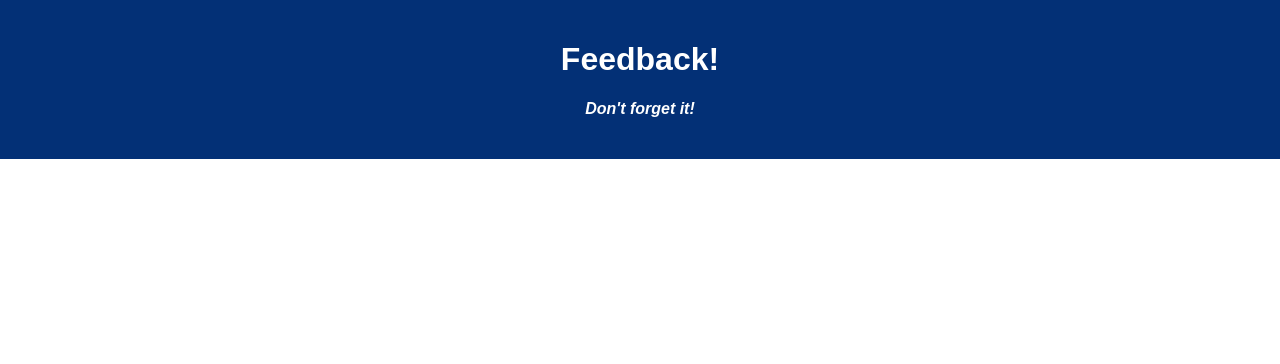
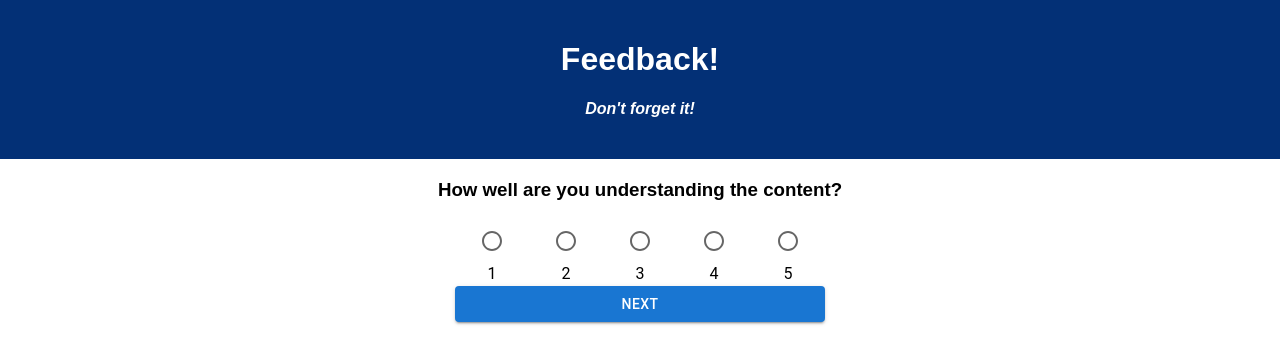
Before and after one commit to Kern89/weekend-redux-feedback-loop, a React (Vite) app: page /#/understanding in a window 1280 px wide. Shown: the top 364 px of the page. Built offline with nearby package versions, Linux system fonts and the light colour scheme.

Commit message:
understanding component added

```diff
--- a/src/components/App/App.jsx
+++ b/src/components/App/App.jsx
@@ -2,9 +2,9 @@ import React from 'react';
 import { HashRouter as Router, Route } from 'react-router-dom';
 import axios from 'axios';
 import './App.css';
-import FeedbackRating from '../FeedbackRating/FeedbackRating';
+// import for components
 import Feeling from '../Feeling/Feeling';
-// import for components
+import Understanding from '../Understanding/Understanding';
 
 function App() {
 
@@ -18,7 +18,9 @@ function App() {
         <Route exact path='/feeling'>
           <Feeling />
         </Route>
-        <Route exact path='/understanding'></Route>
+        <Route exact path='/understanding'>
+          <Understanding />
+        </Route>
         <Route exact path='/support'></Route>
         <Route exact path='/comments'></Route>
         <Route exact path='/review'></Route>
--- /dev/null
+++ b/src/components/Understanding/Understanding.jsx
@@ -0,0 +1,12 @@
+import FeedbackRating from "../FeedbackRating/FeedbackRating";
+
+function Understanding() {
+    return(
+        <>
+        <h3>How well are you understanding the content?</h3>
+        <FeedbackRating />
+        </>
+    )
+};
+
+export default Understanding;
```
